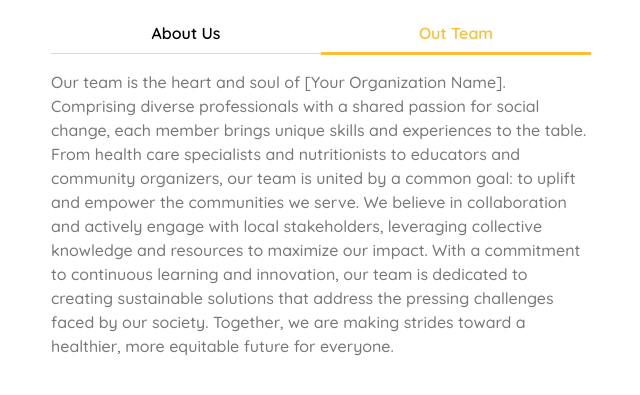
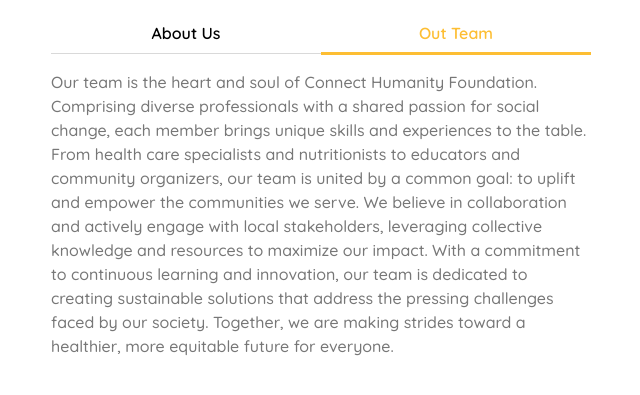
Before and after one commit to deecodek/connect-humanity.github.io, a plain HTML site: page about.html in a window 1280 px wide. Both pictures are taken after a click on the link "Out Team". Shown: the part 823-1218 px from the top of the page, 604-1244 px from the left. Drawn offline with nearby package versions, Linux system fonts and the light colour scheme.

Commit message:
Update about.html

```diff
--- a/about.html
+++ b/about.html
@@ -145,7 +145,7 @@
                                 At Connect Humanity Foundation, we are dedicated to transforming lives through our commitment to healthy food, health care, primary education, and social care. Established with a vision to create a more equitable and sustainable future, we believe that every individual deserves access to the resources and support necessary to thrive. Our programs focus on empowering communities by promoting informed choices, enhancing access to essential services, and fostering a culture of learning and growth. With a team of passionate advocates, experts, and volunteers, we work tirelessly to make a positive impact and inspire meaningful change in the lives of those we serve. Together, we strive to build a healthier, more educated, and supportive society for all.
                             </div>
                             <div id="tab-content-2" class="container tab-pane fade">
-                                Our team is the heart and soul of [Your Organization Name]. Comprising diverse professionals with a shared passion for social change, each member brings unique skills and experiences to the table. From health care specialists and nutritionists to educators and community organizers, our team is united by a common goal: to uplift and empower the communities we serve. We believe in collaboration and actively engage with local stakeholders, leveraging collective knowledge and resources to maximize our impact. With a commitment to continuous learning and innovation, our team is dedicated to creating sustainable solutions that address the pressing challenges faced by our society. Together, we are making strides toward a healthier, more equitable future for everyone.
+                                Our team is the heart and soul of Connect Humanity Foundation. Comprising diverse professionals with a shared passion for social change, each member brings unique skills and experiences to the table. From health care specialists and nutritionists to educators and community organizers, our team is united by a common goal: to uplift and empower the communities we serve. We believe in collaboration and actively engage with local stakeholders, leveraging collective knowledge and resources to maximize our impact. With a commitment to continuous learning and innovation, our team is dedicated to creating sustainable solutions that address the pressing challenges faced by our society. Together, we are making strides toward a healthier, more equitable future for everyone.
                             </div>
                             <!-- <div id="tab-content-3" class="container tab-pane fade">
                                 Aliquam dolor odio, mollis sed feugiat sit amet, feugiat ut sapien. Nunc eu dignissim
```
